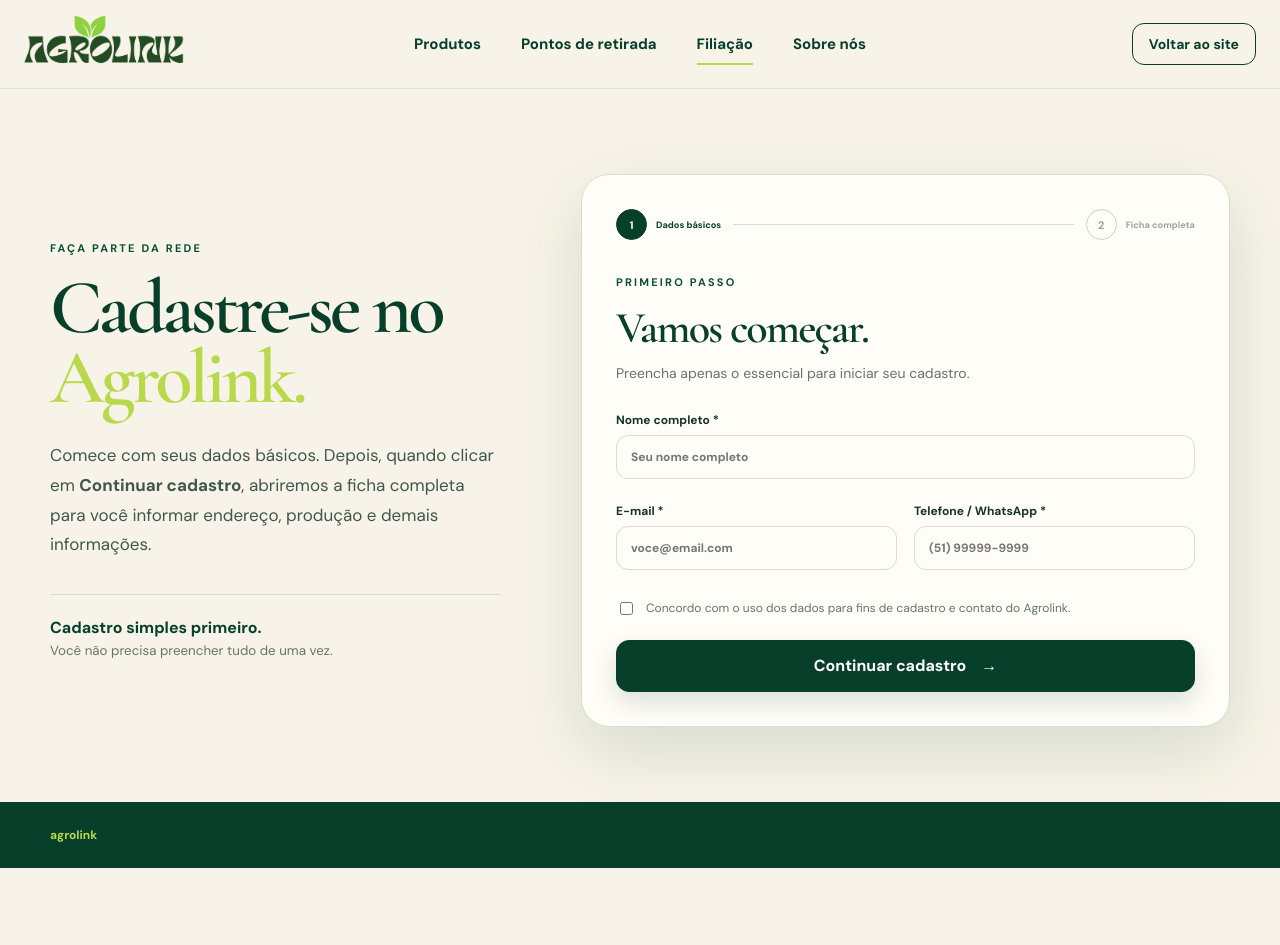
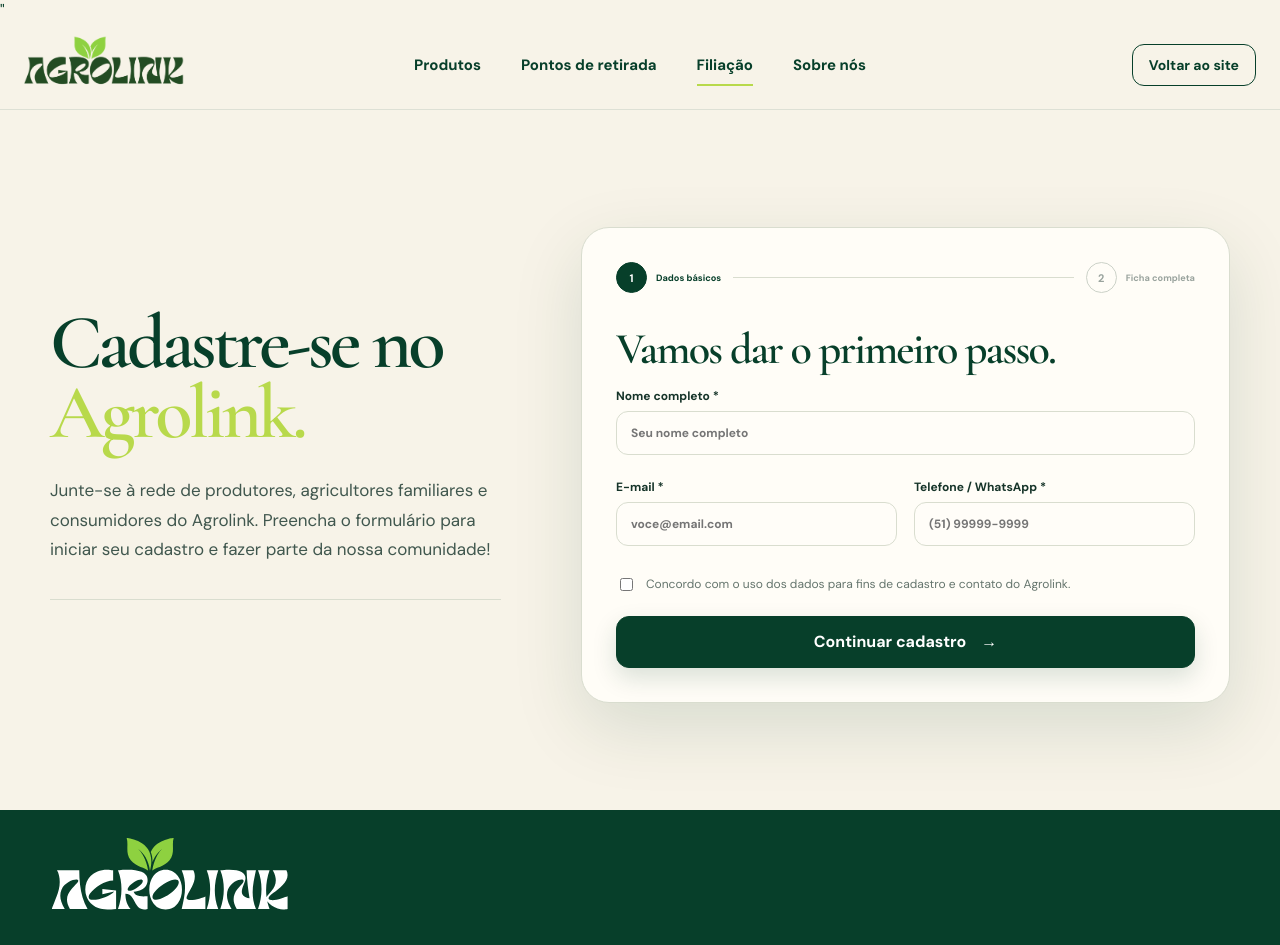
Before and after one commit to juliamgr/piprojeto, a PHP site: the page made by index4 .html in a window 1280 px wide. Before the commit the page ends 868 px from the top, so only its background shows below. Run offline with PHP 8.4, Linux system fonts and the light colour scheme.

Commit message:
vamos movendo el papoi

```diff
--- a/index3.php
+++ b/index3.php
@@ -158,11 +158,10 @@ $heroPhoto=is_file(__DIR__.'/img/agricultores6.jpg')?'img/agricultores6.jpg':nul
 <?php else: ?><div class="results-heading"><p><strong><?= number_format($data['count'],0,',','.') ?></strong> agroindústria<?= $data['count']===1?'':'s' ?> encontrada<?= $data['count']===1?'':'s' ?></p><span>Ordem alfabética · página <?= $data['page'] ?> de <?= $data['pages'] ?></span></div>
 <?php if(!$data['rows']): ?><div class="empty-state"><h3>Não encontramos um resultado por aqui.</h3><p>Tente outro alimento ou amplie os filtros da sua pesquisa.</p><a class="button outline" href="index3.php#produtores">Ver todos os produtores</a></div><?php endif; ?>
 <div class="producer-grid"><?php foreach($data['rows'] as $p): ?><article class="producer-card"><div class="producer-top"><span class="producer-pin" aria-hidden="true">↗</span><span><?= sobre_e($p['municipio']) ?> · RS</span></div><h3><?= sobre_e($p['nome']) ?></h3><span class="production-tag <?= $p['classificacao']==='ORGÂNICO CERTIFICADO'?'organic':'' ?>"><?= sobre_e($p['classificacao']) ?></span><p class="producer-label">PROCESSAMENTO</p><p class="producer-foods"><?= sobre_e($p['processamento']) ?></p><details class="producer-details"><summary>Informações do cadastro <span aria-hidden="true">+</span></summary><dl><div><dt>Registro PEAF</dt><dd><?= sobre_e($p['registro_peaf']) ?></dd></div><div><dt>Licenciamento informado</dt><dd><?= sobre_e($p['licenciamento']) ?></dd></div><div><dt>Inclusão na fonte</dt><dd><?= sobre_e(sobre_date($p['data_inclusao'])) ?></dd></div><div><dt>Última atualização na fonte</dt><dd><?= sobre_e(sobre_date($p['ultima_atualizacao'])) ?></dd></div></dl><p>A fonte não informa telefone ou endereço completo. Datas e licenciamento reproduzem o cadastro de referência.</p></details></article><?php endforeach; ?></div>
-<?php if($data['pages']>1): ?><nav class="pagination" aria-label="Páginas de produtores"><?php if($data['page']>1): ?><a class="button outline" href="<?= sobre_e(sobre_link($filters,$data['page']-1)) ?>">← Anterior</a><?php endif; ?><span>Página <?= $data['page'] ?> de <?= $data['pages'] ?></span><?php if($data['page']<$data['pages']): ?><a class="button outline" href="<?= sobre_e(sobre_link($filters,$data['page']+1)) ?>">Próxima →</a><?php endif; ?></nav><?php endif; ?>
+<?php if($data['pages']>1): ?><nav class="pagination" aria-label="Páginas de produtores"><?php if($data['page']>1): ?><a class="button outline" href="<?= sobre_e(sobre_link($filters,$data['page']-1)) ?>">← Anterior</a><?php endif; ?><span>Página <?= $data['page'] ?> de <?= $data['pages'] ?></span><?php if($data['page']<$data['pages']): ?><a class="button outline" href="<?= sobre_e(sobre_link($filters,$data['page']+1)) ?>">Próxima </a><?php endif; ?></nav><?php endif; ?>
 <?php endif; ?>
-<p class="directory-note">Fonte: planilha de agroindústrias inclusas no PEAF, referência agosto de 2026. A presença nesta lista não indica vínculo comercial com o Agrolink. As categorias de alimentos são agrupamentos para facilitar a pesquisa; um cadastro pode aparecer em mais de uma. A situação atual de licenças e certificações deve ser confirmada com o estabelecimento.</p>
 </section>
-<section class="closing"><div class="shell closing-inner"><div><h2>Conheça a origem.<br></h2></div><a class="button lime" href="index.html">Visite a nossa feira <span aria-hidden="true">↗</span></a></div></section>
+<section class="closing"><div class="shell closing-inner"><div><h2>Conheça nossa colheita!<br></h2></div><a class="button lime" href="index.html">Visite a nossa feira <span aria-hidden="true">↗</span></a></div></section>
 </main>
 <footer class="site-footer">
 <div class="shell footer-top">
--- a/index4 .html
+++ b/index4 .html
@@ -9,6 +9,10 @@
   <link rel="preconnect" href="https://fonts.gstatic.com" crossorigin>
   <link href="https://fonts.googleapis.com/css2?family=Cormorant+Garamond:wght@500;600;700&family=DM+Sans:wght@400;500;600;700&display=swap" rel="stylesheet">
   <link rel="stylesheet" href="filiacao.css">
+  <link rel="apple-touch-icon" sizes="180x180" href="favicon/android-chrome-192x192.png">
+  <link rel="icon" type="image/png" sizes="32x32" href="favicon/favicon-32x32.png">"
+  <link rel="icon" type="image/png" sizes="16x16" href="favicon/favicon-16x16.png">
+  <link rel="manifest" href="/site.webmanifest">  <link rel="manifest" href="/site.webmanifest">
 </head>
 <body>
   <header class="site-header">
@@ -27,14 +31,11 @@
   <main>
     <section class="hero">
       <div class="hero-copy">
-        <p class="eyebrow"> Faça parte da rede</p>
         <h1>Cadastre-se no <em>Agrolink.</em></h1>
         <p class="hero-text">
-          Comece com seus dados básicos. Depois, quando clicar em <strong>Continuar cadastro</strong>,
-          abriremos a ficha completa para você informar endereço, produção e demais informações.
+        Junte-se à rede de produtores, agricultores familiares e consumidores do Agrolink. Preencha o formulário para iniciar seu cadastro e fazer parte da nossa comunidade!
         </p>
         <div class="hero-note">
-          <div><strong>Cadastro simples primeiro.</strong><small>Você não precisa preencher tudo de uma vez.</small></div>
         </div>
       </div>
 
@@ -47,10 +48,8 @@
 
         <form id="membershipForm" novalidate>
           <section id="basicStep" class="form-step active" aria-labelledby="basic-title">
-            <p class="step-kicker">Primeiro passo</p>
-            <h2 id="basic-title">Vamos começar.</h2>
-            <p class="step-description">Preencha apenas o essencial para iniciar seu cadastro.</p>
-
+            <h2 id="basic-title">Vamos dar o primeiro passo. </h2>
+            <p></p>
             <div class="field-grid">
               <label class="field full">
                 <span>Nome completo *</span>
@@ -160,7 +159,7 @@
   </main>
 
   <footer>
-    <a href="index.html">agrolink</a>
+    <img src="img/LOGO-AGROLINK-DARK.svg" alt="Agrolink">
   </footer>
 
   <script src="filiacao.js"></script>
--- a/script.js
+++ b/script.js
@@ -1,5 +1,5 @@
 let products = [];
-  const categories = ["Todos","Cestas","Folhas","Frutas","Legumes"];
+  const categories = ["Todos","Cestas","Folhas","Frutas","Legumes", "Mel", "Ovos", "Temperos", "Laticínios"];
   const state = {
     category: "Todos",
     search: "",
```
Also changed, not shown: index.css (+9 -0 lines), index.html (+3 -4 lines), index2.html (+2 -8 lines), favicon/android-chrome-192x192.png (added), favicon/android-chrome-512x512.png (added), favicon/apple-touch-icon.png (added), favicon/favicon-16x16.png (added), favicon/favicon-32x32.png (added), favicon/favicon.ico (added), favicon/site.webmanifest (added).
